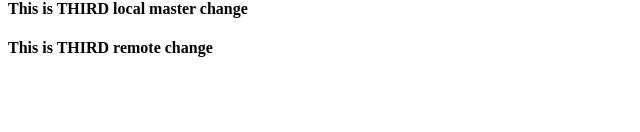
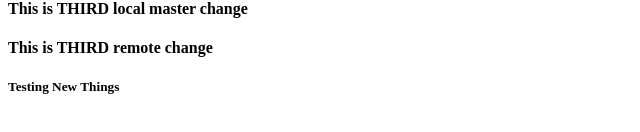
Before and after one commit to pskselvam/webrepo, a plain HTML site: page index.html in a window 1280 px wide. Shown: the part 196-328 px from the top of the page, without its empty margins (0-640 px from the left). Drawn offline with Linux system fonts and the light colour scheme.

Commit message:
Testing new changes

```diff
--- a/index.html
+++ b/index.html
@@ -4,3 +4,4 @@
 <h3>This is second idea1 change</h3>
 <h4>This is THIRD local master change</4>
 <h4>This is THIRD remote change</h4>
+<h5>Testing New Things</h4>
```
